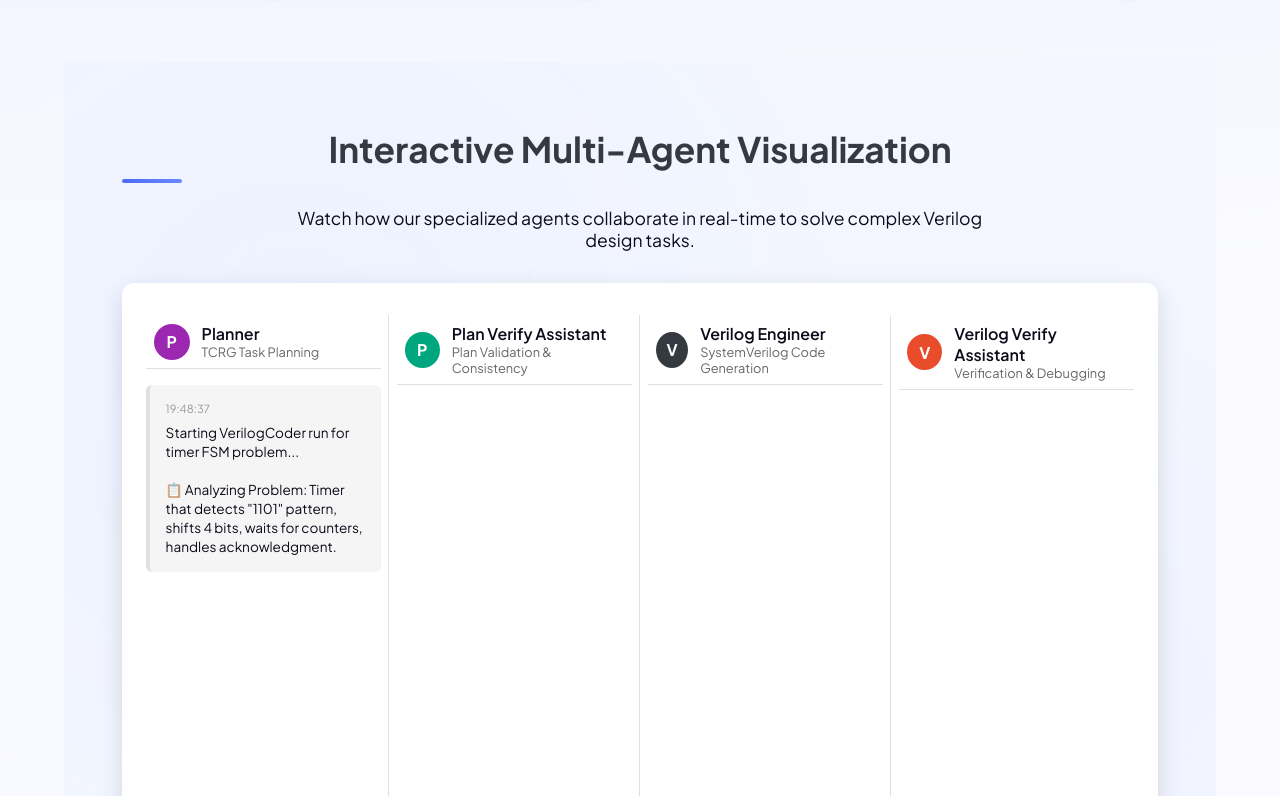
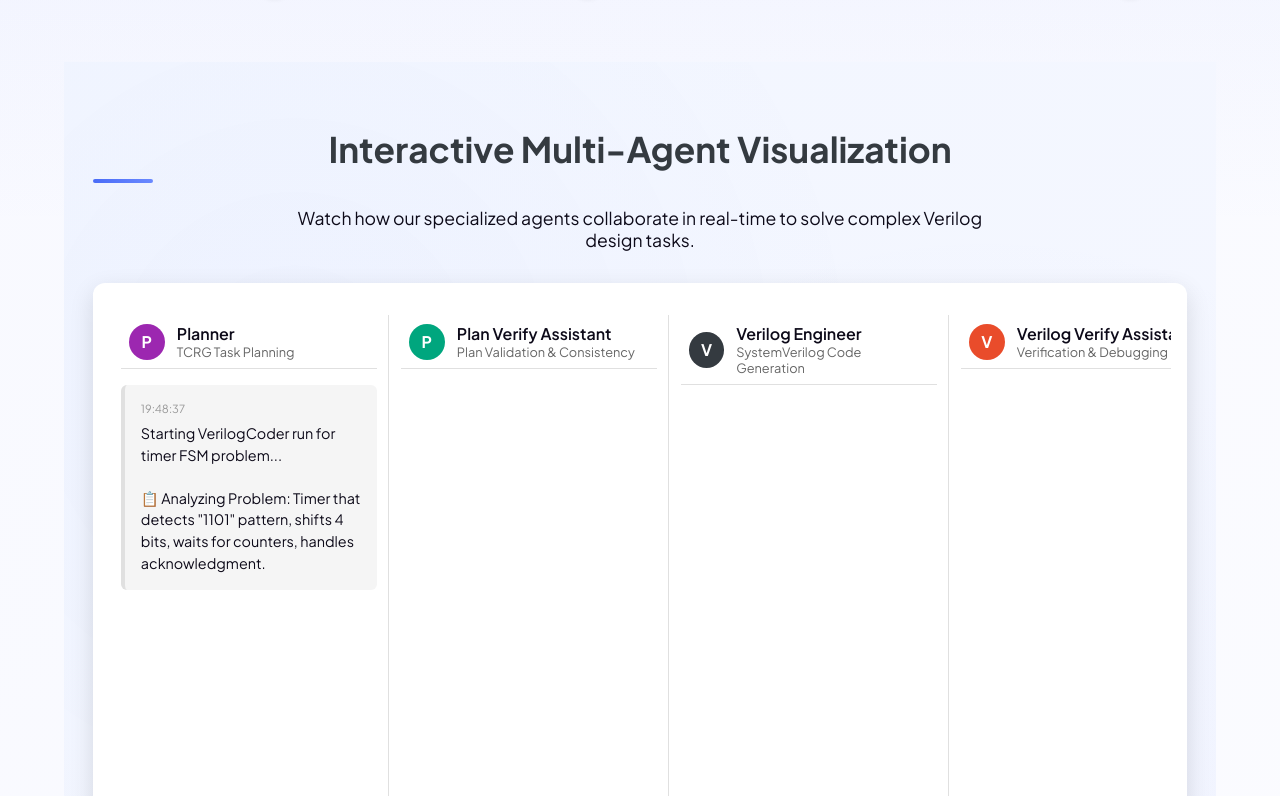
Before and after one commit to kyletran77/TranDevelopmentLanding, a Next.js app: page /verilog in a window 1280 px wide. Shown: the part 264-1060 px from the top of the page. Built offline with nearby package versions, Linux system fonts and the light colour scheme.

Commit message:
style: adjust layout and typography in Verilog page components

```diff
--- a/pages/verilog.js
+++ b/pages/verilog.js
@@ -211,8 +211,8 @@ const DemoSection = styled.section`
 `;
 
 const DemoContainer = styled.div`
-  width: 90%;
-  max-width: 1200px;
+  width: 95%;
+  max-width: 1600px;
   margin: 0 auto;
   position: relative;
   z-index: 2;
@@ -348,7 +348,7 @@ const AgentTimeline = styled.div`
   flex-direction: row;
   align-items: stretch;
   width: 100%;
-  min-height: 500px;
+  min-height: 600px;
   overflow-x: auto;
   padding: 1rem 0;
   position: relative;
@@ -356,10 +356,11 @@ const AgentTimeline = styled.div`
 
 const AgentColumn = styled.div`
   flex: 1;
-  min-width: 220px;
+  min-width: 280px;
+  max-width: 350px;
   display: flex;
   flex-direction: column;
-  padding: 0 0.5rem;
+  padding: 0 0.75rem;
   position: relative;
 
   &:not(:last-child)::after {
@@ -430,8 +431,8 @@ const MessageTime = styled.div`
 `;
 
 const MessageContent = styled.div`
-  font-size: 0.85rem;
-  line-height: 1.4;
+  font-size: 0.9rem;
+  line-height: 1.5;
   white-space: pre-wrap;
   word-break: break-word;
 `;
@@ -441,8 +442,8 @@ const CodeSnippet = styled.pre`
   color: #abb2bf;
   padding: 0.75rem;
   border-radius: 4px;
-  font-size: 0.8rem;
-  line-height: 1.4;
+  font-size: 0.85rem;
+  line-height: 1.5;
   overflow-x: auto;
   margin-top: 0.5rem;
 `;
```
